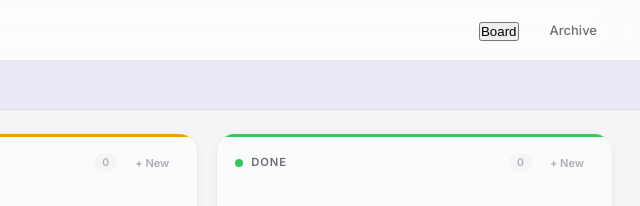
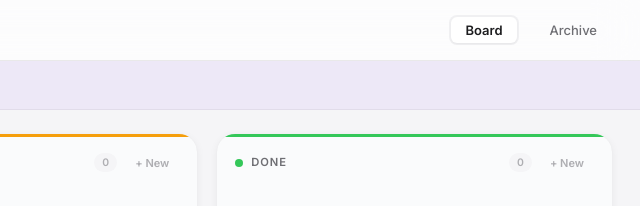
Before and after one commit to fluado/faru, a website: page public/index.html in a window 1280 px wide. Shown: the full height of the page, 640-1280 px from the left. Drawn offline with nearby package versions, Linux system fonts and the light colour scheme; no server answers.

Commit message:
board: board: update style.css

```diff
--- a/public/style.css
+++ b/public/style.css
@@ -117,6 +117,44 @@ body {
 .logo-accent {
 	color: var(--accent-text);
 	font-weight: 600;
+}
+
+.header-right {
+	display: flex;
+	align-items: center;
+	gap: 8px;
+}
+
+.header-tabs {
+	display: flex;
+	gap: 2px;
+	background: var(--surface-active);
+	border-radius: 8px;
+	padding: 2px;
+}
+
+.btn-tab {
+	font-family: var(--font);
+	font-size: 0.8125rem;
+	font-weight: 500;
+	padding: 5px 14px;
+	border-radius: 6px;
+	border: none;
+	background: transparent;
+	color: var(--text-muted);
+	cursor: pointer;
+	transition: all var(--transition);
+}
+
+.btn-tab:hover {
+	color: var(--text);
+}
+
+.btn-tab.active {
+	background: var(--surface);
+	color: var(--text);
+	font-weight: 600;
+	box-shadow: var(--shadow-sm);
 }
 
 /* === Goal Banner === */
```
